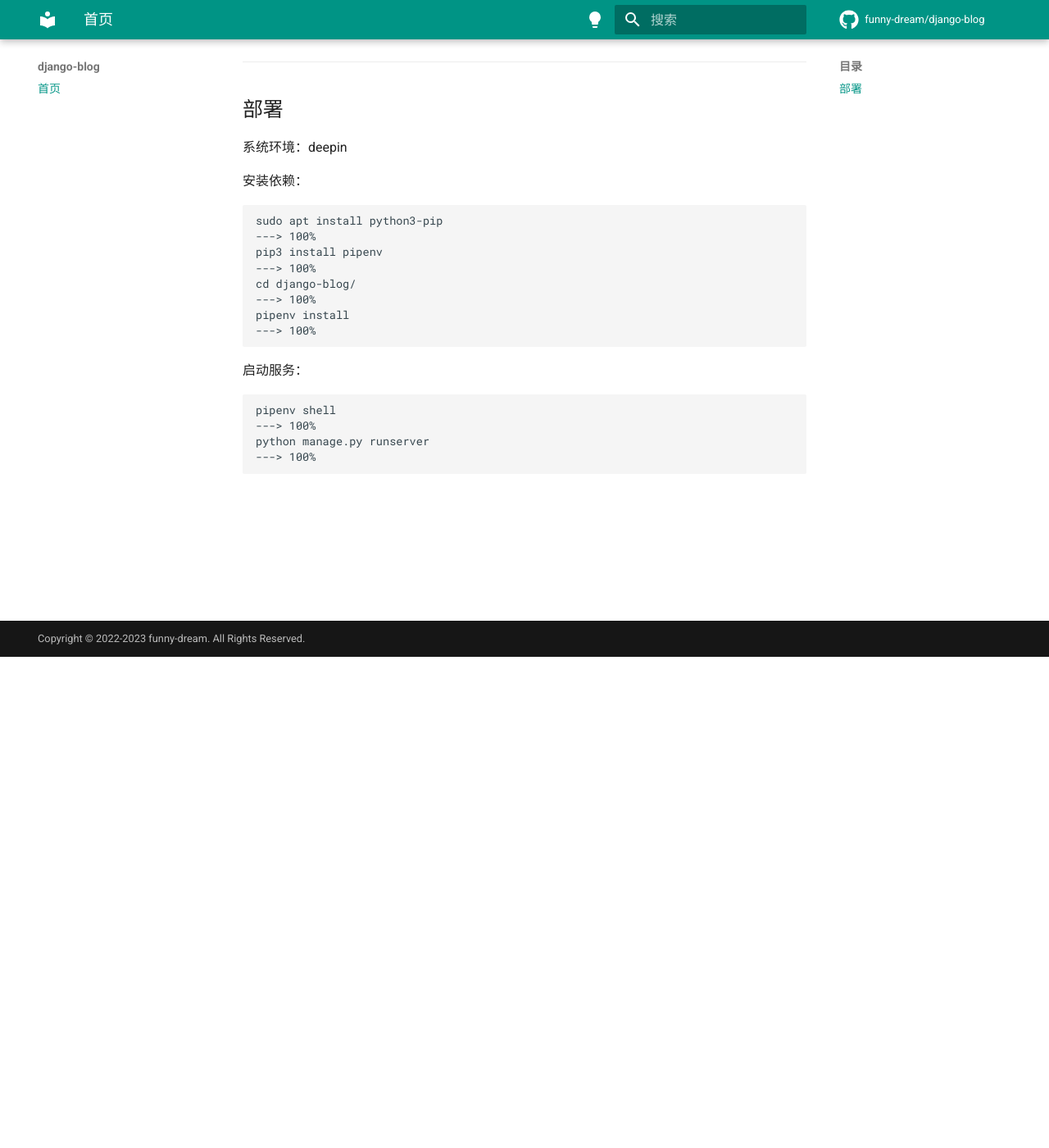
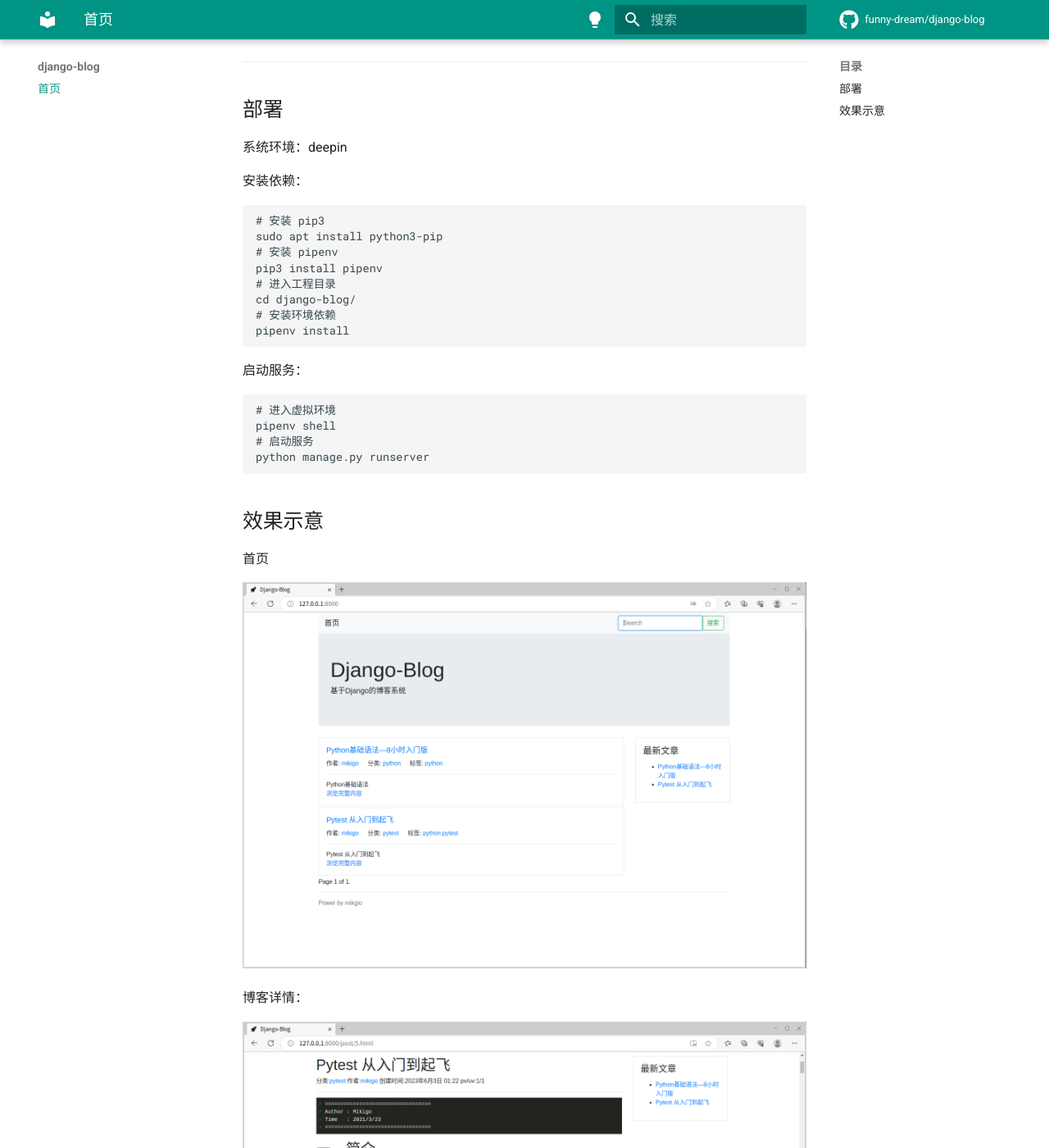
Before and after one commit to mikigo/django-blog, an MkDocs documentation site: the page built from docs/index.md, in a window 1280 px wide and 1400 px high, scrolled down 599 px. Shown: the whole window at 82% size. Built offline with MkDocs 1.6.1 and Material for MkDocs 9.7.7, drawn with Linux system fonts in a browser that asks for light colours; comment, search, counter and statistics services are not loaded; some of the changed text lies outside the part shown.

Commit message:
更新了文档的效果展示截图

````diff
--- a/docs/index.md
+++ b/docs/index.md
@@ -34,22 +34,40 @@
 
 安装依赖：
 
-```console
+```shell
+# 安装 pip3
 sudo apt install python3-pip
----> 100%
+# 安装 pipenv
 pip3 install pipenv
----> 100%
+# 进入工程目录
 cd django-blog/
----> 100%
+# 安装环境依赖
 pipenv install
----> 100%
 ```
 
 启动服务：
 
-```console
+```shell
+# 进入虚拟环境
 pipenv shell
----> 100%
+# 启动服务
 python manage.py runserver
----> 100%
 ```
+
+## 效果示意
+
+首页
+
+![](./img/home.png)
+
+博客详情：
+
+![](./img/detail.png)
+
+后台管理：
+
+![](./img/admin.png)
+
+后台管理支持markdown编辑：
+
+![](./img/admin_md.png)
````
Also changed, not shown: README.md (+24 -0 lines), docs/img/admin.png (added), docs/img/admin_md.png (added), docs/img/detail.png (added), docs/img/home.png (added), 2 other files.
